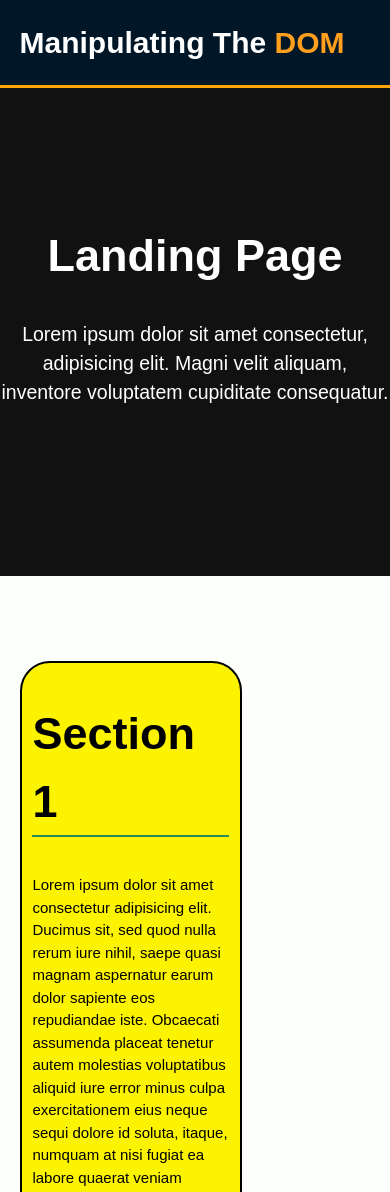
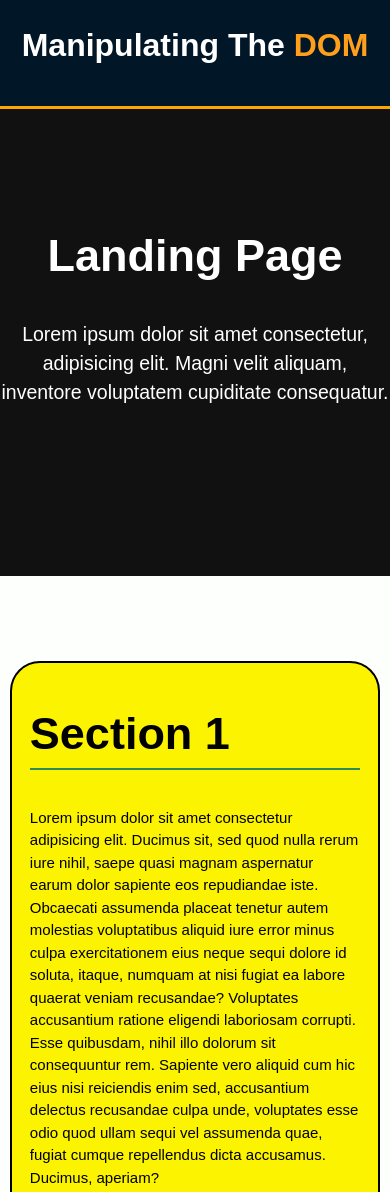
Before and after one commit to HossamOkasha/landing-page, a plain HTML site: page index.html in a window 390 px wide. Shown: the top 1192 px of the page. Drawn offline with Linux system fonts and the light colour scheme.

Commit message:
add media queries

```diff
--- a/css/style.css
+++ b/css/style.css
@@ -10,6 +10,7 @@ body{
   /* to avoid fixed nav */
   margin-top: 70px;
 }
+/* End of Base rule */
 
 
 /* Global  */
@@ -36,7 +37,6 @@ ul {
 li {
   list-style: none;
   margin-left: 10px;
-  float: right;
   color: lightslategray
 }
 
@@ -47,6 +47,7 @@ li:hover {
   color: #fff;
   padding: 1px;
 }
+/* End of Global  */
 
 
 /* ---- Layout Rules ---- */
@@ -66,9 +67,10 @@ section {
   width: 60%;
   margin-bottom: 8em;
 }
+/* ---- End of Layout Rules ---- */
 
 
-/* Header Style */
+/* Navbar Style */
 .page__header {
   min-height:70px;
   background: #011627;
@@ -84,17 +86,18 @@ section {
   float: left;
 }
 
-
-/* nav */
+/* Nav List */
 #nav__list {
   margin-top: 20px;
   font-size: 1.5em;
   display: flex;
+  flex-wrap: wrap;
   justify-content: flex-end;
 }
+/* End of Navbar */
 
 
-/* main hero */
+/* Main Hero */
 .main__hero {
   text-align: center;
   background-color: #111;
@@ -110,6 +113,7 @@ section {
   font-size: 1.3em;
 
 }
+/* End of Main Hero */
 
 
 /* Sections Style */
@@ -127,6 +131,7 @@ section:nth-child(even) {
   align-self: flex-end;
   margin-right: 15px;
 }
+/* End of Sections */
 
 
 /* Footer Style*/
@@ -136,3 +141,30 @@ section:nth-child(even) {
   background: #111;
   color: white;
 }
+/* End of Footer */
+
+
+/* Media Query */
+@media(max-width: 768px){
+  .branding, .nav__menu {
+    float: none;
+    text-align: center;
+    width: 100%;
+    font-size: 16px;
+  }
+
+  #nav__list {
+    justify-content: center;
+    padding-bottom: 15px;
+    font-size: 16px;
+  }
+
+  section {
+    width: 100%;
+  }
+
+  section:nth-child(even),  section:nth-child(odd) {
+    align-self: center;
+    margin-right: 20px;
+  }
+}
```
